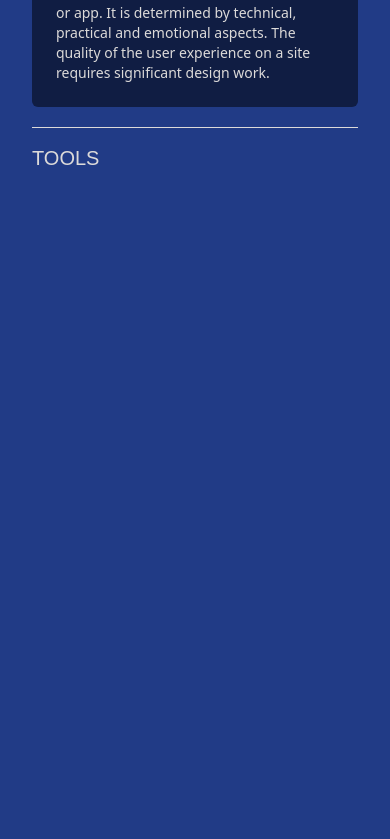
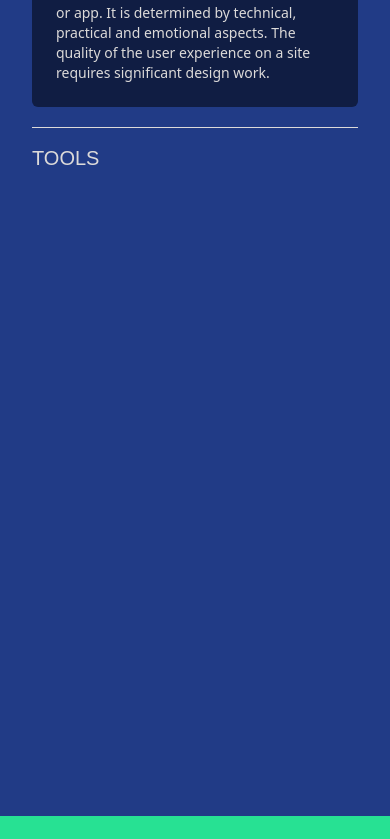
Before and after one commit to manuelfontenelle/Portfolio-manuelf, a Next.js app: page / in a window 390 px wide. Shown: the part 3065-3904 px from the top of the page. Built offline with nearby package versions, Linux system fonts and the light colour scheme; a web font is replaced by a local one.

Commit message:
gsap anim competences2

```diff
--- a/components/About.js
+++ b/components/About.js
@@ -16,7 +16,7 @@ const About = () => {
 			// markers: true,
 			onEnter: () => console.log("enter"),
 			onLeave: () => console.log("leave"),
-			start: "-500px center",
+			start: "-450px center",
 			end: "-300px center",
 			scrub: 1,
 		})
@@ -336,7 +336,7 @@ const About = () => {
 							/>
 						</div>
 					</div>
-					<div className="flex justify-between border-t-[1px] border-[#DCDAD9] dark:border-[#222222] pb-14 pt-4 mt-5 text-[#DCDAD9]  dark:text-[#222222] flex-col sm:flex-row gap-10 sm:gap-0">
+					<div className="flex justify-between border-t-[1px] border-[#DCDAD9] dark:border-[#222222] xl:pb-14 pt-4 mt-5 text-[#DCDAD9]  dark:text-[#222222] flex-col sm:flex-row gap-10 sm:gap-0">
 						<div className=" sm:w-[48%] font-SofiaSans text-xl uppercase">
 							Tools
 						</div>
```
